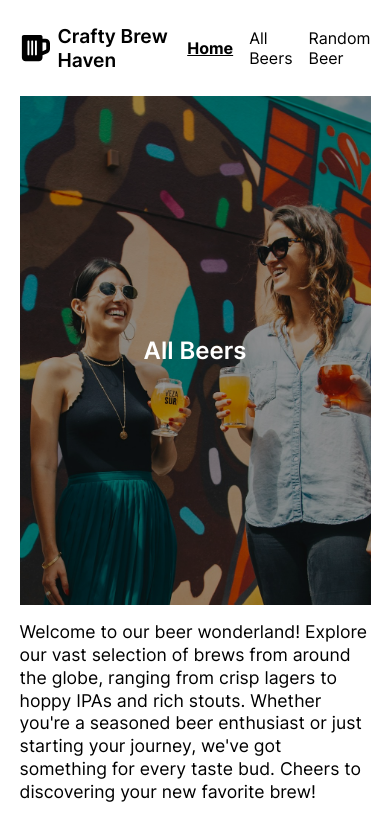
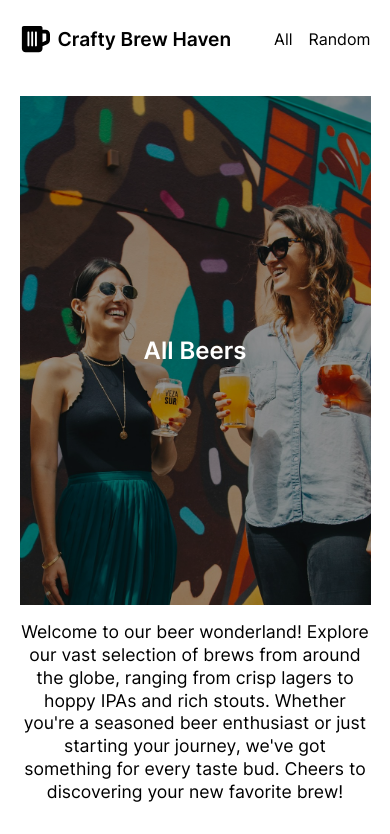
Before and after one commit to thomaserdmenger/superCode-Beer-API-React-Rooter-DOM-Project, a React (Vite) app: page / in a window 390 px wide. Shown: the top 834 px of the page. Built offline with nearby package versions, Linux system fonts and the light colour scheme.

Commit message:
Add Media Queries for Header

```diff
--- a/src/components/Header/Header.css
+++ b/src/components/Header/Header.css
@@ -38,3 +38,28 @@
   font-weight: 700;
   text-decoration: underline;
 }
+
+.header__nav-all--mobile,
+.header__nav-random--mobile {
+  display: none;
+}
+
+@media only screen and (max-width: 550px) {
+  .header nav {
+    width: 40%;
+  }
+
+  .header__nav-home {
+    display: none;
+  }
+
+  .header__nav-all,
+  .header__nav-random {
+    display: none;
+  }
+
+  .header__nav-all--mobile,
+  .header__nav-random--mobile {
+    display: inline-block;
+  }
+}
--- a/src/components/Header/Header.jsx
+++ b/src/components/Header/Header.jsx
@@ -18,9 +18,31 @@ const Header = () => {
           </Link>
         </div>
         <nav>
-          <NavLink to='/'>Home</NavLink>
-          <NavLink to='/allbeers'>All Beers</NavLink>
-          <NavLink to='/randombeer'>Random Beer</NavLink>
+          <NavLink
+            className='header__nav-home'
+            to='/'>
+            Home
+          </NavLink>
+          <NavLink
+            className='header__nav-all'
+            to='/allbeers'>
+            All Beers
+          </NavLink>
+          <NavLink
+            className='header__nav-all--mobile'
+            to='/allbeers'>
+            All
+          </NavLink>
+          <NavLink
+            className='header__nav-random'
+            to='/randombeer'>
+            Random Beer
+          </NavLink>
+          <NavLink
+            className='header__nav-random--mobile'
+            to='/randombeer'>
+            Random
+          </NavLink>
         </nav>
       </header>
     </div>
--- a/src/pages/Home/Home.css
+++ b/src/pages/Home/Home.css
@@ -46,4 +46,8 @@
   .home {
     grid-template-columns: 1fr;
   }
+
+  .home__description {
+    text-align: center;
+  }
 }
```
